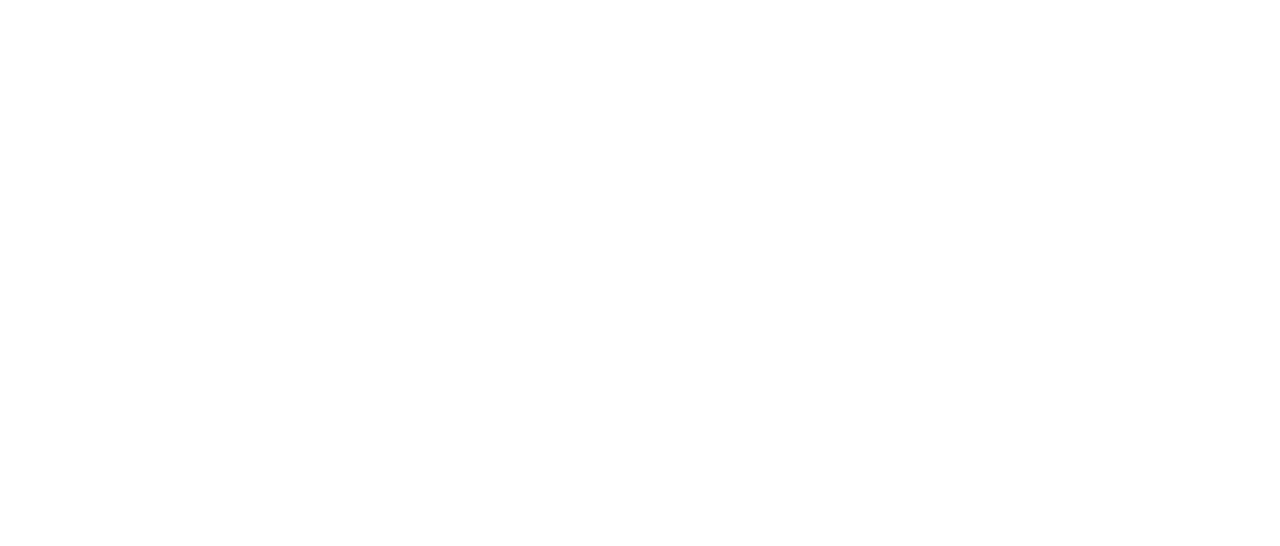
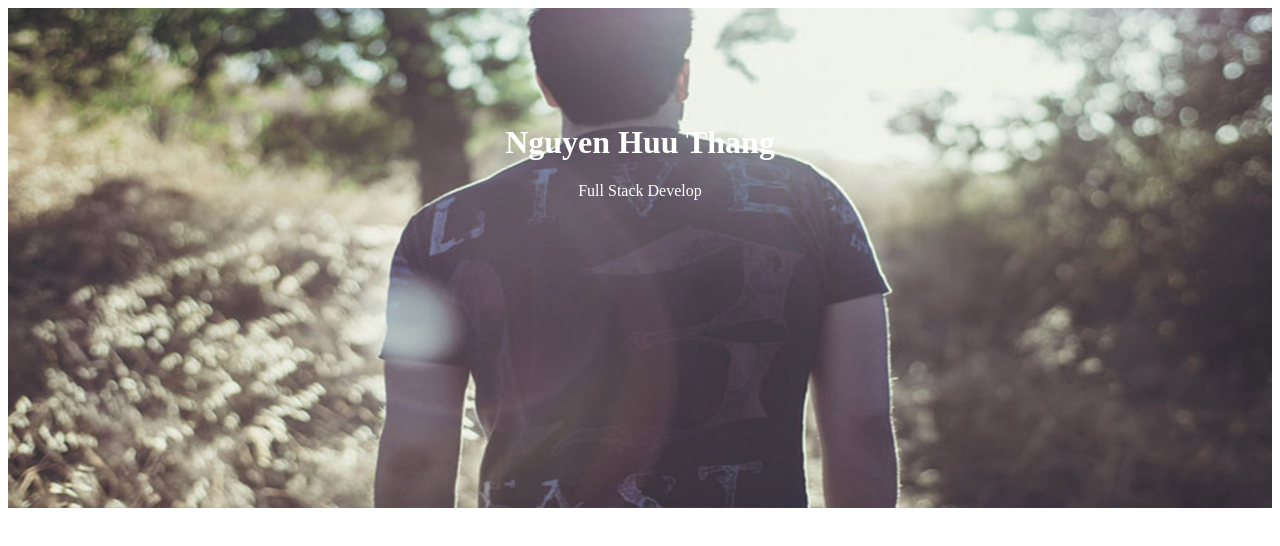
Before and after one commit to Koyatiisme/Assignment2, a plain HTML site: page index.html in a window 1280 px wide. Drawn offline with Linux system fonts and the light colour scheme.

Commit message:
Assignment 2

```diff
--- a/css/style.css
+++ b/css/style.css
@@ -0,0 +1,11 @@
+.container {
+  position: relative;
+  text-align: center;
+  color: white;
+}
+.centered {
+  position: absolute;
+  top: 30%;
+  left: 50%;
+  transform: translate(-50%, -50%);
+}
--- a/index.html
+++ b/index.html
@@ -1,14 +1,24 @@
 <!DOCTYPE html>
 <html lang="en">
+
 <head>
   <meta charset="UTF-8" />
   <meta http-equiv="X-UA-Compatible" content="IE=edge" />
   <meta name="viewport" content="width=device-width, initial-scale=1.0" />
   <link rel="stylesheet" href="./css/style.css" />
   <link rel="stylesheet" href="./css/font.css" />
+  <link rel="stylesheet" href="https://cdnjs.cloudflare.com/ajax/libs/font-awesome/4.7.0/css/font-awesome.min.css">
   <title>Assignment02</title>
 </head>
+
 <body>
+  <div class="container">
+    <img src="/images/banner.jpg" alt="banner" style="width:100%; height: 500px;">
+    <div class="centered">
+      <h1>Nguyen Huu Thang</h1>
+      <p>Full Stack Develop</p>
+    </div>
+  </div>
+</body>
 
-  </body>
 </html>
```
Lines whose indentation alone changed are shown as unchanged.
